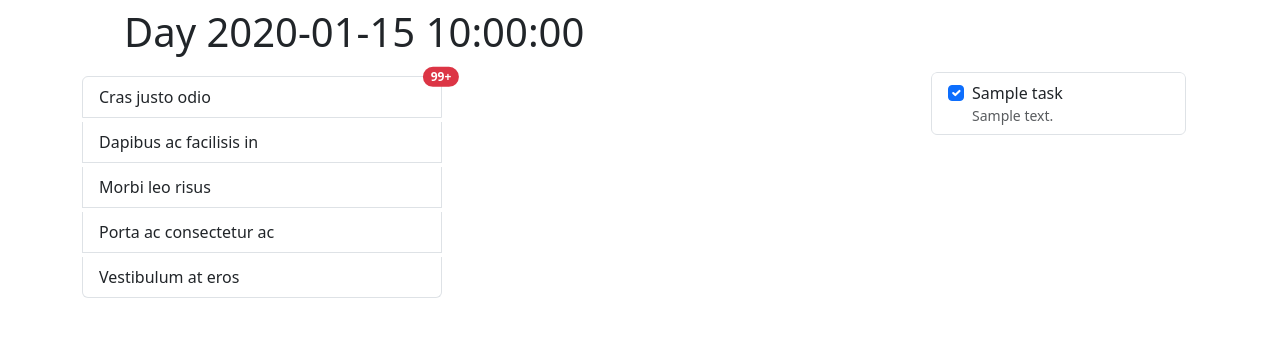
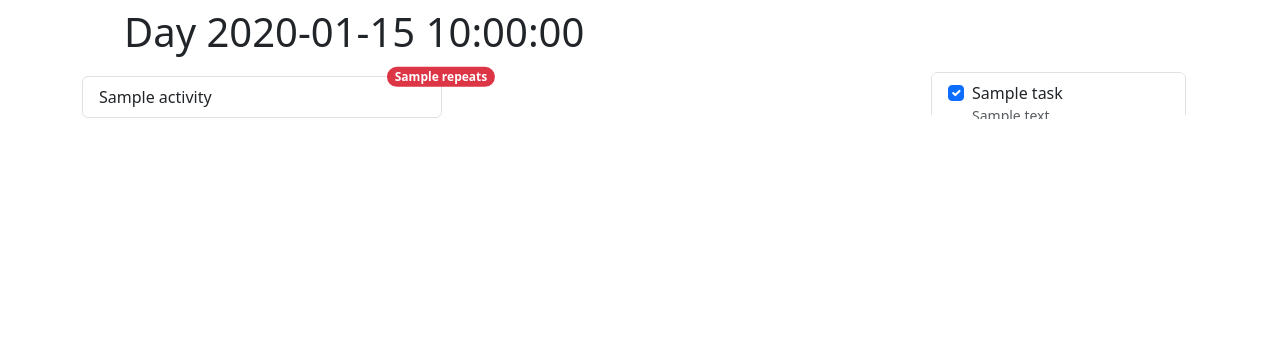
Before and after one commit to Nazarii-git/Packt_Pet, a Flask app: template templates/date_page.html in a window 1280 px wide. Shown: the part 56-393 px from the top of the page. Run offline with Flask 3, Linux system fonts and the light colour scheme; the template is opened without the code that fills it: most values are stand-ins (such as "Sample title", 1, 10 or a date in 2020).

Commit message:
UPD DB added regular task connection

```diff
--- a/db_manager.py
+++ b/db_manager.py
@@ -60,10 +60,11 @@
 
 def get_datepage_info(date):
     conn = get_db_connection()
+    reg_activity = conn.execute('SELECT * FROM Activities').fetchall()
     tasks = conn.execute('SELECT * FROM Activities').fetchall()
     date_info = conn.execute('SELECT Date, DailyPerformanceMetrics FROM DailyLogs WHERE Date = ?;', [date]).fetchone()
     close_db_connection(conn)
-    return tasks, date_info
+    return reg_activity, tasks, date_info
 
 def upd_db_day(day, rait):
     conn = get_db_connection()
--- a/main.py
+++ b/main.py
@@ -1,9 +1,6 @@
-import array
-import random
+
 from flask import Flask, render_template, request, url_for, flash, redirect
-import sqlite3
-import datetime
-import trash, innit_bd, db_manager
+import trash, db_manager
 
 
 
@@ -31,8 +28,8 @@
 def date_page(date):
     test = []
     trash.Screenshot()
-    tasks, date_info = db_manager.get_datepage_info(date)
-    return render_template('date_page.html', datetest=date_info, task_array=tasks)
+    reg_activity, tasks, date_info = db_manager.get_datepage_info(date)
+    return render_template('date_page.html', datetest=date_info, reg_activity = reg_activity, task_array=tasks)
 
 @app.route('/<date>/upd', methods=['GET', 'POST'])
 def date_page_upd(date):
@@ -50,12 +47,3 @@
     create_array_for_heatmap()
 
     app.run()
-    '''
-
-    for i in range(10):
-        coonect.cursor().execute("INSERT INTO tasks (task, descr) VALUES (?, ?)",
-                                 ("Wake up", "first try"))
-        coonect.cursor().execute("INSERT INTO tasks (task, descr) VALUES (?, ?)",
-                                 ("Make tea", "black"))
-    coonect.commit()
-'''
--- a/schema.sql
+++ b/schema.sql
@@ -1,20 +1,4 @@
-   /*DROP TABLE IF EXISTS days;
 
-CREATE TABLE days (
-    id INTEGER PRIMARY KEY AUTOINCREMENT,
-    date TIMESTAMP NOT NULL,
-    raiting INTEGER NOT NULL DEFAULT -1
-);
-
-CREATE TABLE tasks (
-    id INTEGER PRIMARY KEY AUTOINCREMENT,
-    task TEXT NOT NULL,
-    descr TEXT,
-    type TEXT,
-    repeat INT DEFAULT 0,
-    date TIMESTAMP
-);
-*/
 
 -- Users Table
 CREATE TABLE IF NOT EXISTS Users (
@@ -31,6 +15,10 @@
     ActivityName TEXT,
     Description TEXT,
     Category TEXT,
+    Repeats INTEGER,
+    Points INTEGER,
+    Time TIMESTAMP,
+    Duration INTEGER,
     FOREIGN KEY (UserID) REFERENCES Users(UserID)
 );
 
--- a/templates/date_page.html
+++ b/templates/date_page.html
@@ -7,8 +7,7 @@
                 fcolor={{datetest["DailyPerformanceMetrics"]}} id="dropdownMenuButton2" type="button">
 
         </button>
-        <form action="{{datetest[" date
-        "]}}/upd" name="edit_day" method = "POST">
+        <form action="{{datetest["date"]}}/upd" name="edit_day" method = "POST">
         <div class="d-block position-static pt-0 mx-0 rounded-3 shadow overflow-hidden w-280px" data-bs-theme="light">
 
             <ul aria-labelledby="dropdownMenuButton2" class="dropdown-menu list-unstyled mb-0 ">
@@ -67,18 +66,13 @@
 
     <div class="row ">
         <div class="col-md-4 list-group" id="left">
-
-            <a class="list-group-item list-group-item-action mt-1" draggable="true" href="#">Cras justo odio
+    {% for activity in reg_activity %}
+            <a class="list-group-item list-group-item-action mt-1" draggable="true" href="#">{{activity["ActivityName"]}}
                 <span class="position-absolute top-0 start-100 translate-middle badge rounded-pill bg-danger">
-    99+
+    {{activity["Repeats"]}}
     <span class="visually-hidden">unread messages</span>
   </span></a>
-            <a class="list-group-item list-group-item-action mt-1" draggable="true" href="#">Dapibus ac facilisis
-                in </a>
-            <a class="list-group-item list-group-item-action mt-1" draggable="true" href="#">Morbi leo risus</a>
-            <a class="list-group-item list-group-item-action mt-1" draggable="true" href="#">Porta ac consectetur ac</a>
-            <a class="list-group-item list-group-item-action mt-1" draggable="true" href="#">Vestibulum at eros</a>
-
+             {% endfor %}
         </div>
         <div class="col-md-5 list-group" id="right">
 
@@ -119,6 +113,7 @@
             if (selected !== null) {
                 rightbox.appendChild(selected.cloneNode(true))
             }
+
             selected = null
             rightbox.style.borderStyle = "none"
         })
```
Also changed, not shown: innit_bd.py (deleted, +0 -11 lines), database_full.db (deleted).
